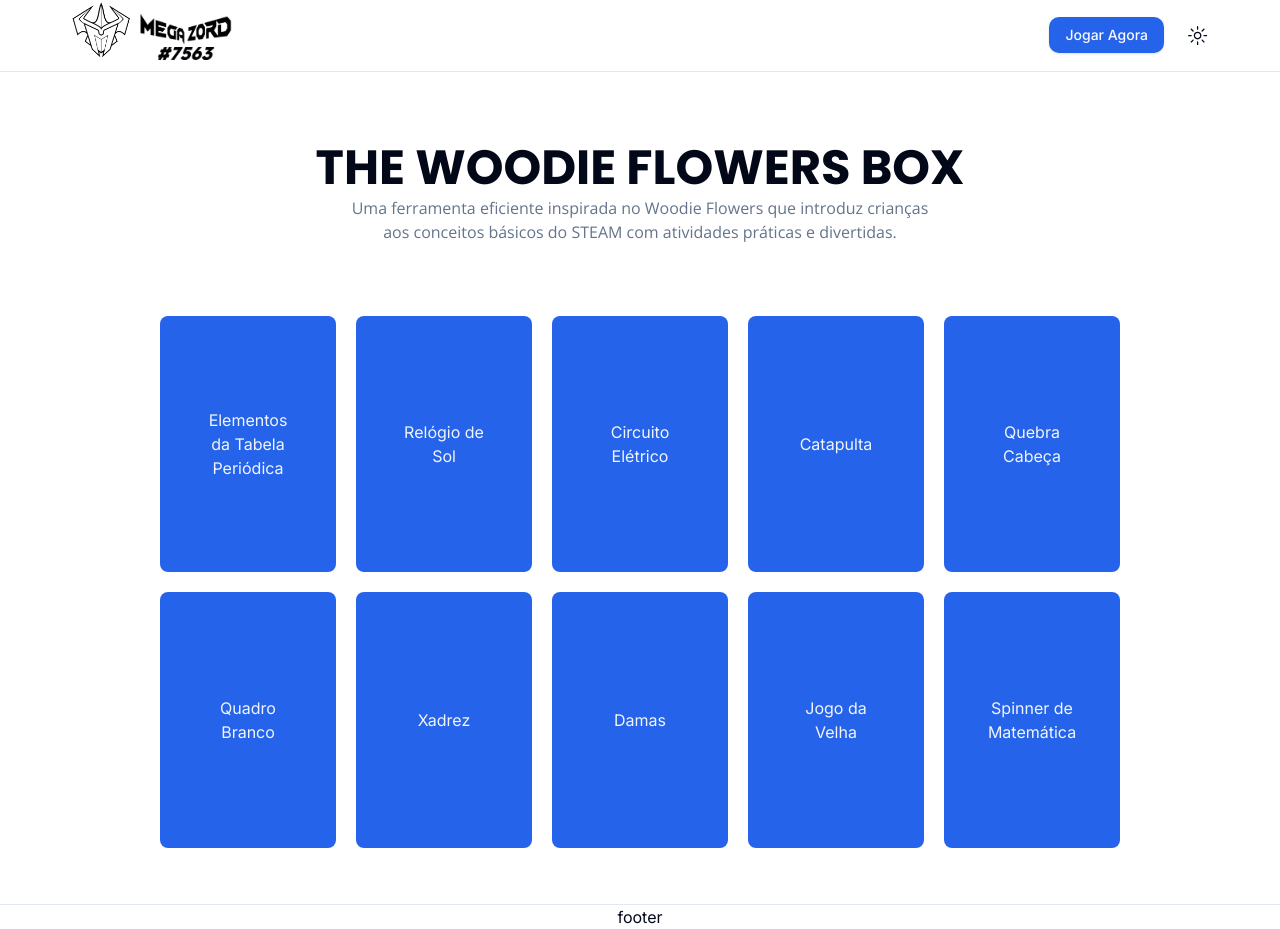
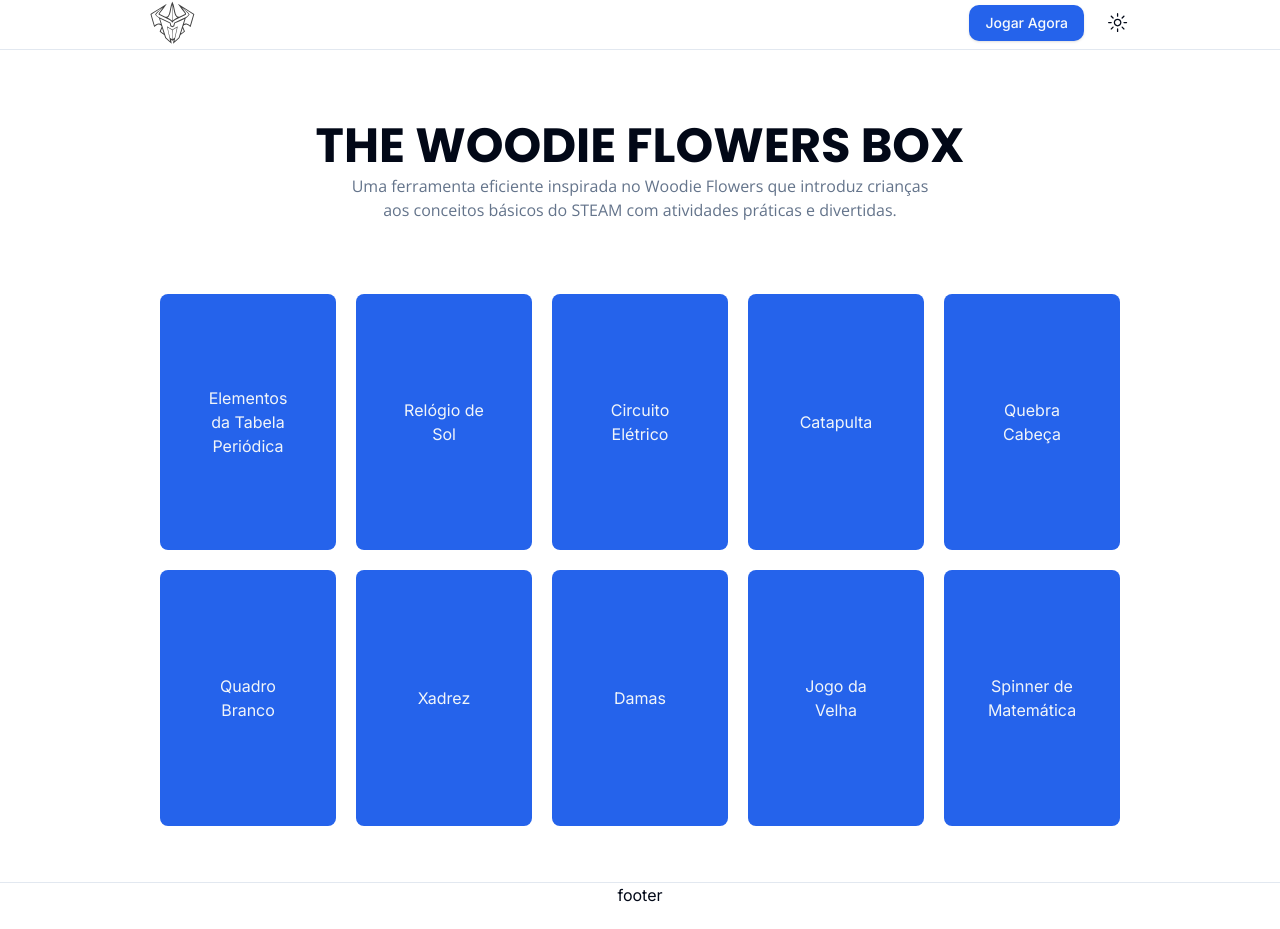
Before and after one commit to giovannivicentin/megazord, a Next.js app: page / in a window 1280 px wide. After the commit the page ends 907 px from the top, so only its background shows below. Built offline with nearby package versions, Linux system fonts and the light colour scheme.

Commit message:
refactor: Update Navbar component to use SVG logo instead of PNG

```diff
--- a/src/components/navbar.tsx
+++ b/src/components/navbar.tsx
@@ -53,34 +53,18 @@ export function Navbar() {
 
   return (
     <nav>
-      <div className="flex justify-between items-center mx-4 md:mx-16">
+      <div className="flex justify-between items-center mx-4 md:mx-36 mb-1">
         <ul className="flex items-center">
           <li>
             <Link href="/">
               <div className="flex items-center">
                 <Image
-                  src="/megaHelmetWhite.png"
+                  src="/megaHelmetWhite.svg"
                   alt="Megazord Helmet Logo"
-                  width="72"
-                  height="58"
-                  className="mb-3 invert dark:invert-0"
+                  width="55"
+                  height="45"
+                  className="invert dark:invert-0"
                 />
-                <div className="hidden md:flex flex-col items-center">
-                  <Image
-                    src="/megazordWhite.png"
-                    alt="Megazord Phrase Logo"
-                    width="100"
-                    height="36"
-                    className="invert dark:invert-0"
-                  />
-                  <Image
-                    src="/hashBlack.png"
-                    alt="Megazord Phrase Logo"
-                    width="58"
-                    height="13"
-                    className="dark:invert"
-                  />
-                </div>
               </div>
             </Link>
           </li>
```
Also changed, not shown: public/megaHelmetWhite.svg (added).
